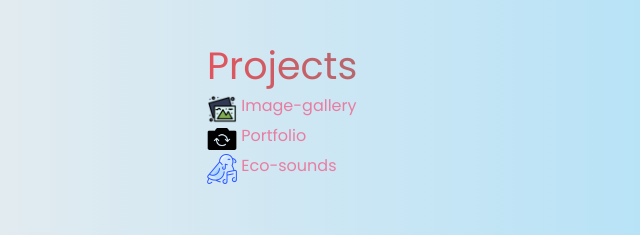
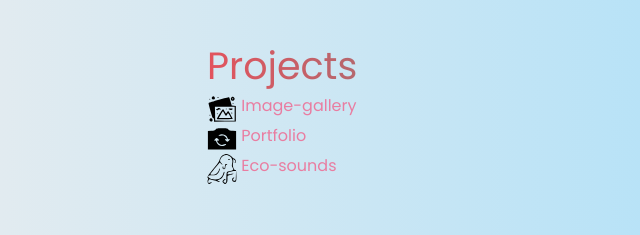
Before and after one commit to VladMitskevich/My-CV, a plain HTML site: page index.html in a window 1280 px wide. Shown: the part 912-1147 px from the top of the page, 453-1093 px from the left. Drawn offline with Linux system fonts and the light colour scheme.

Commit message:
fix: projects icons format

```diff
--- a/index.html
+++ b/index.html
@@ -114,13 +114,13 @@ searchInput.addEventListener("keypress", function (event) {
 
 				<section class="section__works cards" id="Workexperience">
 					<h2 class="section-title">Projects</h2>
-					<p> <img src="/assets/img/image.ico"> <a
+					<p> <img src="/assets/img/image.svg" alt="image-gallery"> <a
 							href="https://rolling-scopes-school.github.io/vladmitskevich-JSFEPRESCHOOL/image-galery/"
 							target="blank"> Image-gallery </a></p>
-					<p> <img src="/assets/img/photo.ico"><a
+					<p> <img src="/assets/img/photo.svg" alt="portfolio"><a
 							href="https://rolling-scopes-school.github.io/vladmitskevich-JSFEPRESCHOOL/Portfolio/"
 							target="blank"> Portfolio</a></p>
-					<p> <img src="/assets/img/bird.ico"><a
+					<p> <img src="/assets/img/bird.svg" alt="eco-sounds"><a
 							href="https://rolling-scopes-school.github.io/vladmitskevich-JSFEPRESCHOOL/eco-sounds/"
 							target="blank"> Eco-sounds </a></p>
 				</section>
```
Also changed, not shown: assets/img/bird.png (added), assets/img/bird.svg (added), assets/img/image.png (added), assets/img/image.svg (added), assets/img/photo.png (added), assets/img/photo.svg (added).
